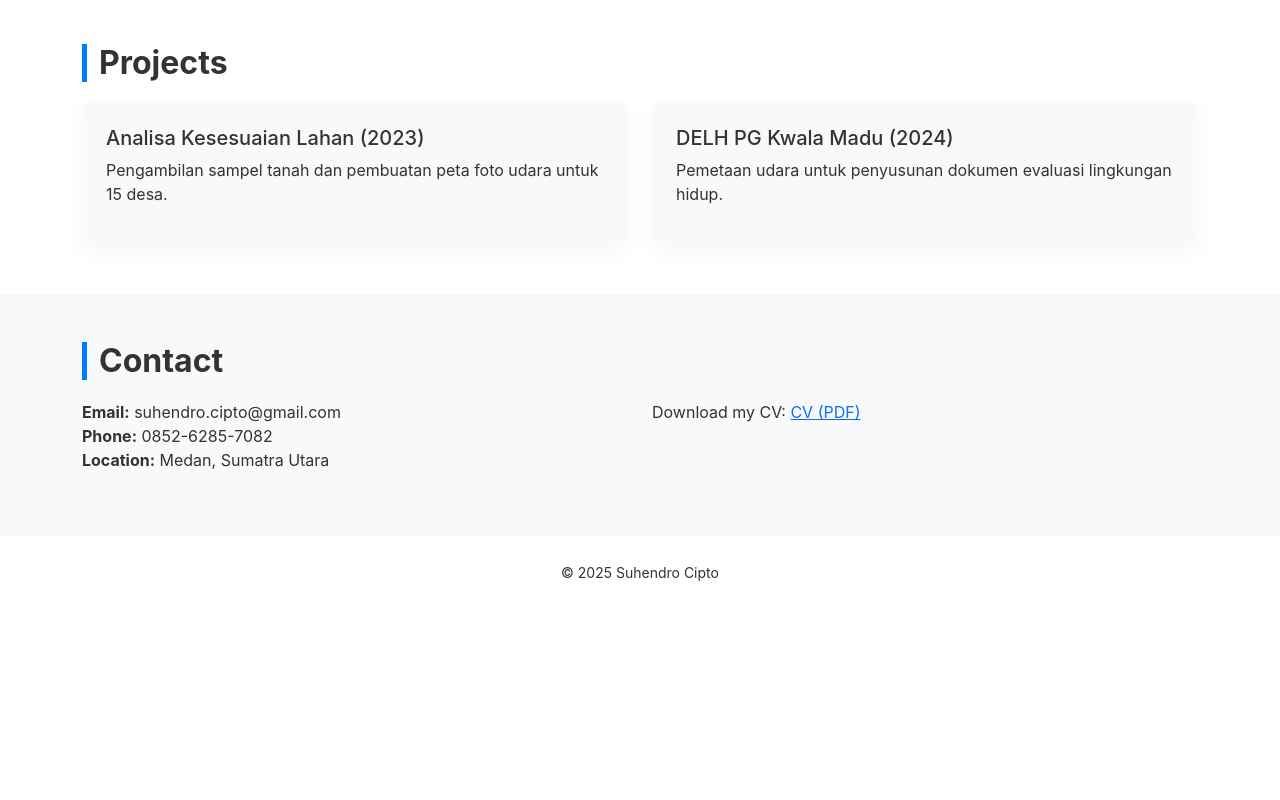
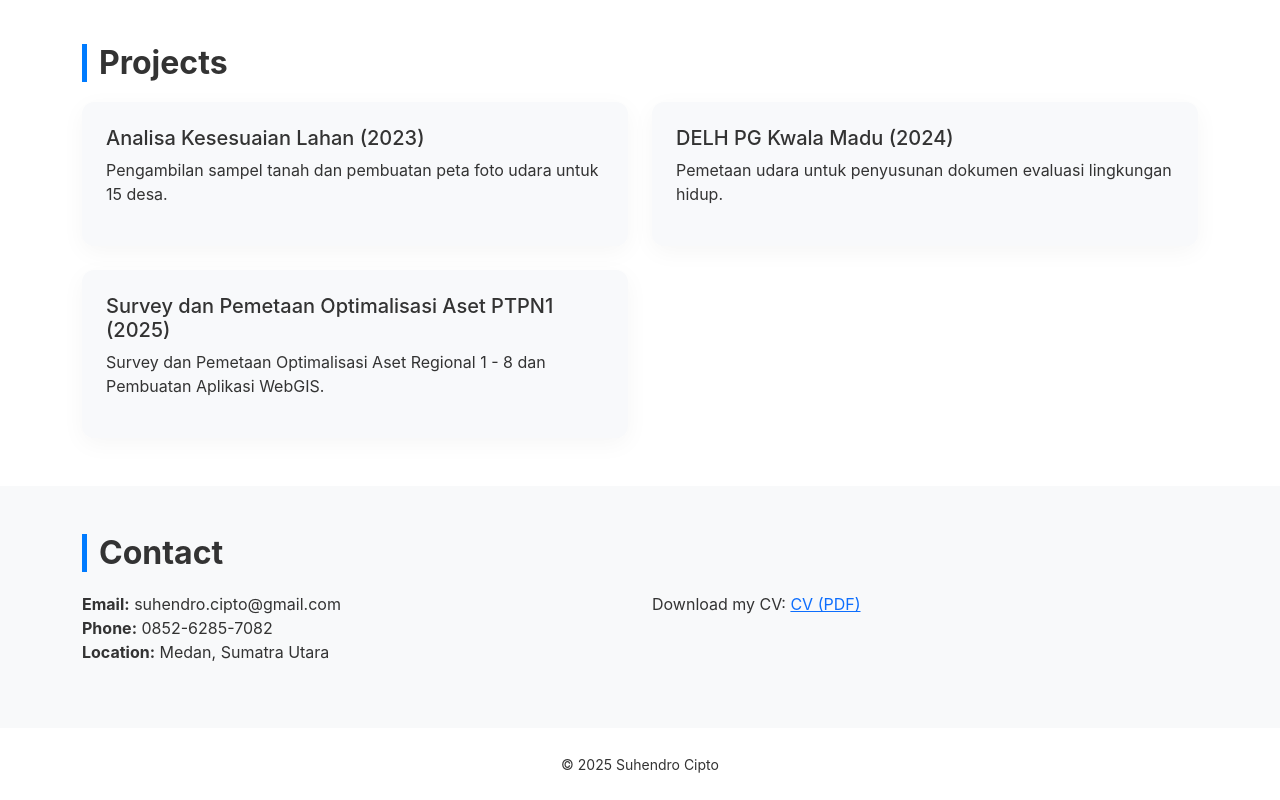
Before and after one commit to HendroSI/hendrosi.github.io, a plain HTML site: page index.html in a window 1280 px wide. Shown: the part 1116-1916 px from the top of the page. Before the commit the page ends 1724 px from the top, so only its background shows below. Drawn offline with nearby package versions, Linux system fonts and the light colour scheme.

Commit message:
Add new project to portfolio
Added a new project 'Survey dan Pemetaan Optimalisasi Aset PTPN1 (2025)' to the projects section.

```diff
--- a/index.html
+++ b/index.html
@@ -83,6 +83,12 @@
           <p>Pemetaan udara untuk penyusunan dokumen evaluasi lingkungan hidup.</p>
         </div>
       </div>
+      <div class="col-md-6">
+        <div class="project-card p-4">
+          <h5>Survey dan Pemetaan Optimalisasi Aset PTPN1 (2025)</h5>
+          <p>Survey dan Pemetaan Optimalisasi Aset Regional 1 - 8 dan Pembuatan Aplikasi WebGIS.</p>
+        </div>
+      </div>
     </div>
   </div>
 </section>
```
